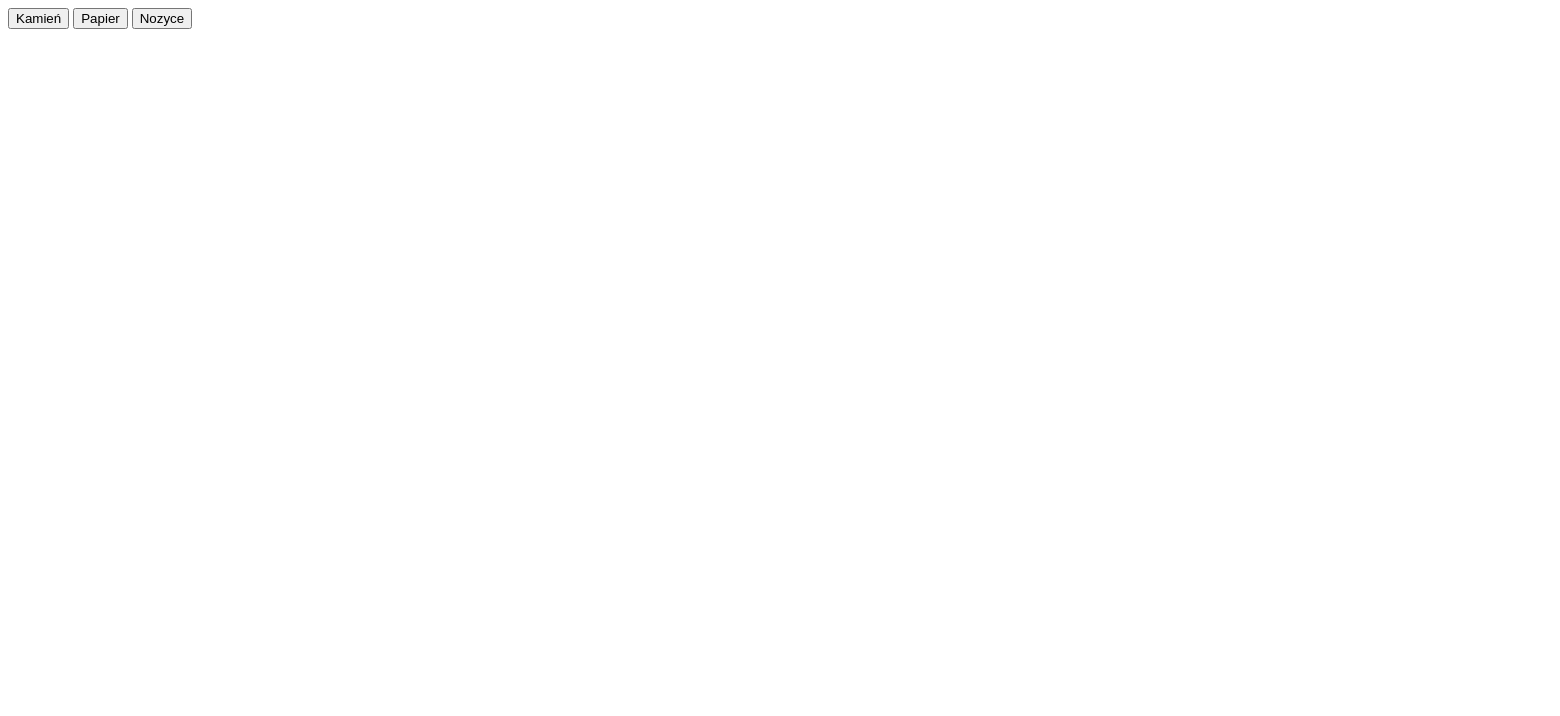
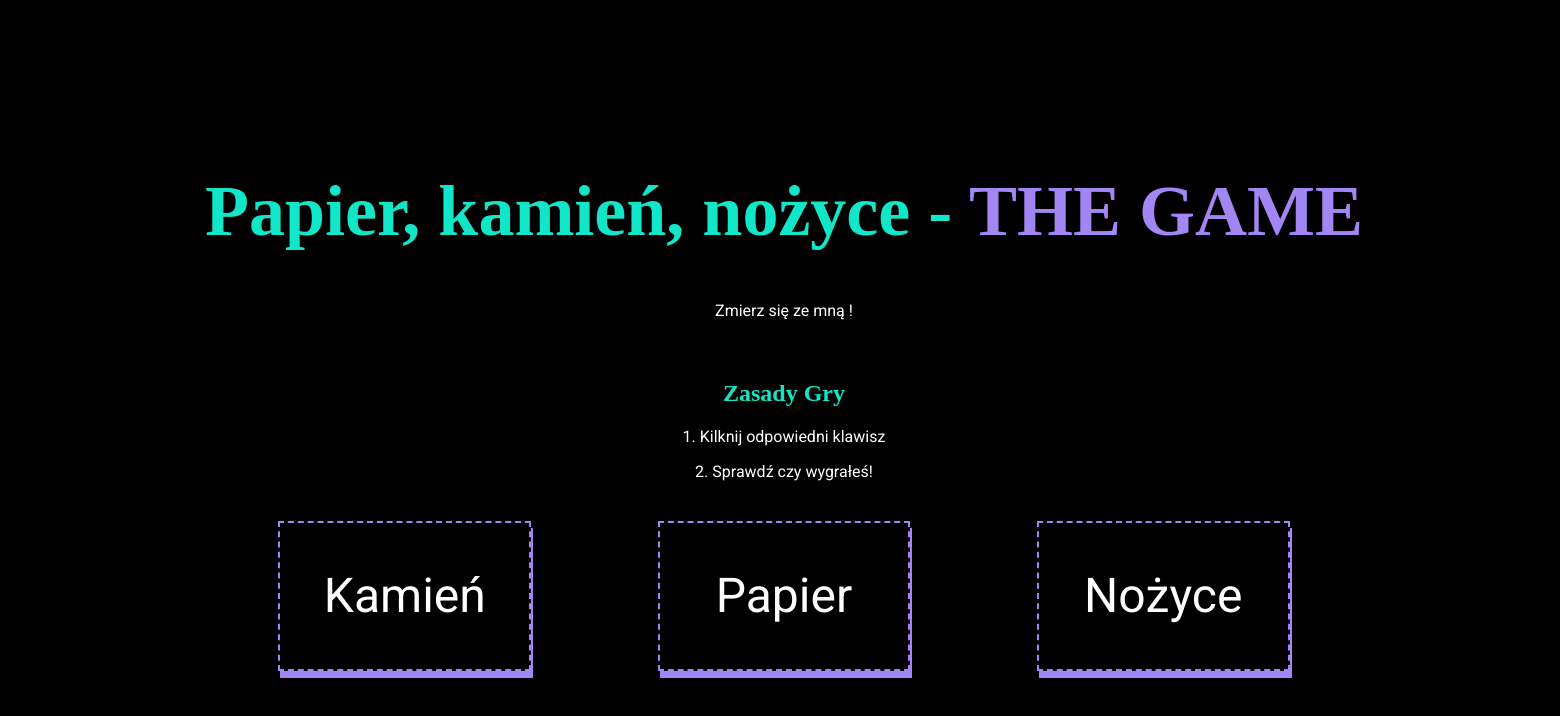
Before and after one commit to bitensam/javascript-prework, a website: page index.html in a window 1280 px wide. Shown: the whole page, 1560 px wide, since content can reach past the window. Drawn offline with Linux system fonts and the light colour scheme; a web font is replaced by a local one.

Commit message:
Fix vars and turn into const and let, delete of button test declaration

```diff
--- a/index.html
+++ b/index.html
@@ -9,10 +9,19 @@
 
 <body>
     <div class="container">
+        <div class="titlebox">
+            <h1>Papier, kamień, nożyce - <span>THE GAME</span></h1>
+            <p>Zmierz się ze mną !</p>
+        </div>
+        <div class="instruction">
+            <h2>Zasady Gry</h2>
+            <p>1. Kilknij odpowiedni klawisz</p>
+            <p>2. Sprawdź czy wygrałeś!</p>
+        </div>
         <div id="buttons">
-            <button id="button-rock">Kamień</button>
-            <button id="button-paper">Papier</button>
-            <button id="button-scissors">Nozyce</button>
+            <button class="skew-button" id="button-rock">Kamień</button>
+            <button class="skew-button" id="button-paper">Papier</button>
+            <button class="skew-button" id="button-scissors">Nożyce</button>
         </div>
         <div id="messages"></div>
     </div>
--- a/js/script.js
+++ b/js/script.js
@@ -1,17 +1,11 @@
-// wymienione zmienne
+//deklaracja stałych i przypisane do elementow po id
 
-var argButtonName, buttonPaper, buttonRock, buttonScissors, buttonTest;
 
-// przypisane zmiennych do elementow po id
+const buttonRock = document.getElementById('button-rock');
 
-buttonTest = document.getElementById('button-test');
+const buttonPaper = document.getElementById('button-paper');
 
-buttonRock = document.getElementById('button-rock');
-
-buttonPaper = document.getElementById('button-paper');
-
-buttonScissors = document.getElementById('button-scissors');
-
+const buttonScissors = document.getElementById('button-scissors');
 
 
 /**
@@ -22,10 +16,10 @@ function buttonClicked(argButtonName) {
     clearMessages();
     console.log(argButtonName + ' został kliknięty');
 
-    var argComputerMove, argMoveId, argPlayerMove, computerMove, playerInput, playerMove, randomNumber;
+    let argComputerMove, argMoveId, argPlayerMove, computerMove, playerInput, playerMove, randomNumber;
 
     /**
-     * Describe this function...
+     * Przypisanie wylosowanego numeru do odpowiedniej wartości: kamien papier nozyce
      */
     function getMoveName(argMoveId) {
         console.log('wywołano funkcję getMoveName z argumentem: ' + argMoveId);
--- a/sass/style.scss
+++ b/sass/style.scss
@@ -0,0 +1,62 @@
+@import url('https://fonts.googleapis.com/css2?family=Jomhuria&family=Roboto:wght@300;400&display=swap');
+
+body {
+    background-color: black;
+    color: white;
+    font-family: 'Roboto', monospace;
+}
+
+div {
+    padding: 12px 0;
+}
+
+h1, h2 {
+    color: #12e6c8;
+    font-family: 'Jomhuria';
+}
+
+h1 {
+    font-size: 72px;
+}
+
+
+.container {
+    display: flex;
+    justify-content: center;
+    align-items: center;
+    flex-direction: column;
+    text-align: center;
+    width: 100%;
+    padding: 0 144px;
+    margin: 0;
+    height: 100vh;
+
+    .titlebox {
+        span {
+            color: #a287f4;
+        }
+    }
+
+}
+
+#messages {
+    color: #a287f4;
+}
+
+#buttons {
+    display: flex;
+    justify-content: space-evenly;
+    width: 100%;
+
+    button {
+        border: 2px dashed #a287f4;
+        background: inherit;
+        height: 150px;
+        width: 20%;
+        box-shadow: 2px 7px #a287f4;
+        color: white;
+        outline: none;
+        font-size: 48px;
+        font-family: 'Roboto', monospace;
+    }
+}
```
Also changed, not shown: css/style.css, 1 other file.
